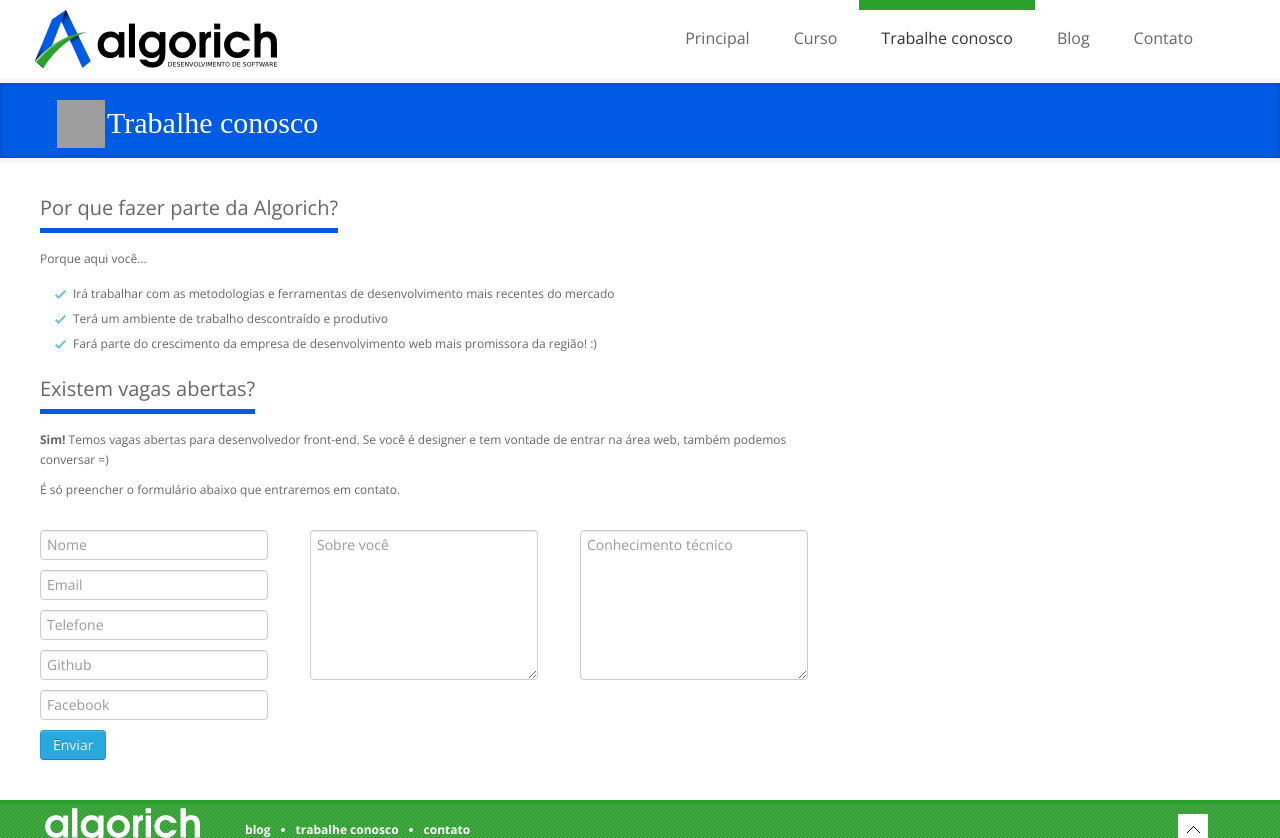
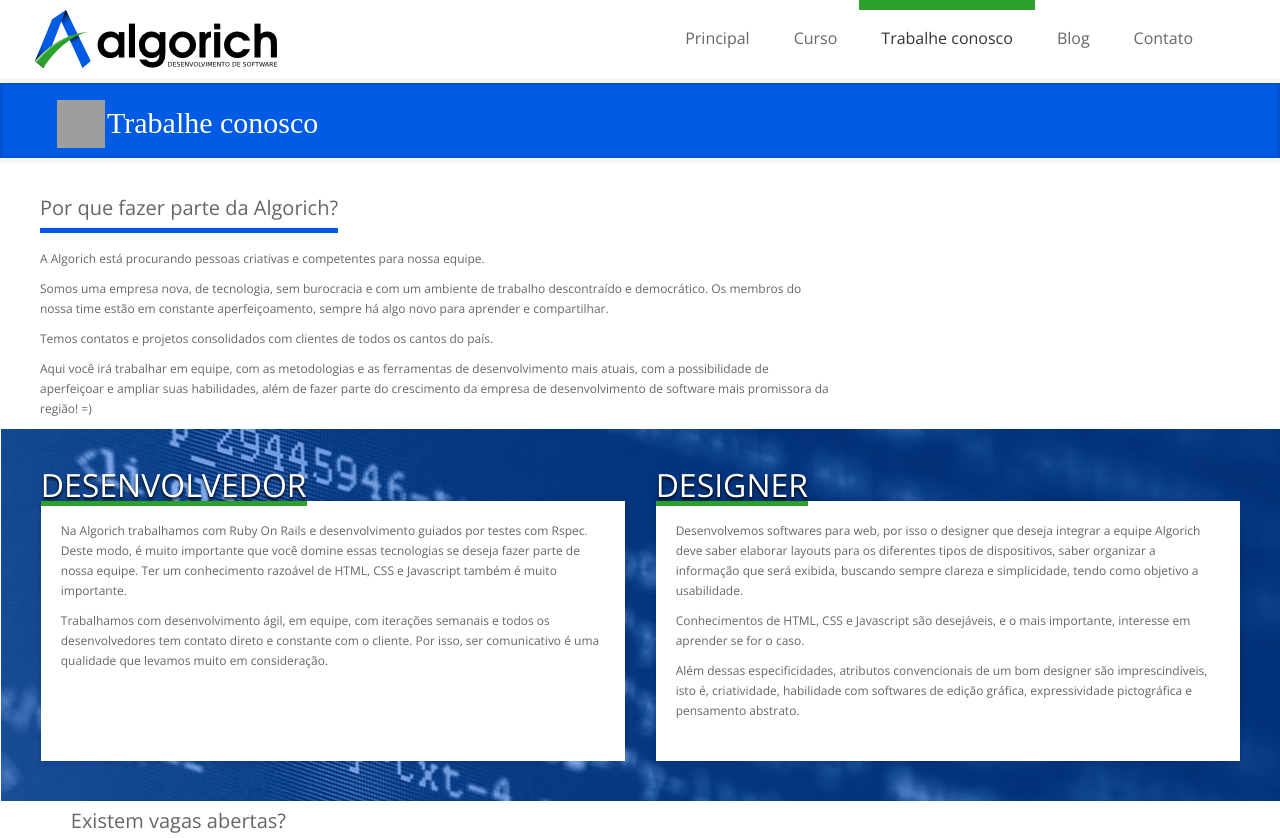
Before and after one commit to algorich/site2.0, a Jekyll site: the page built from trabalhe-conosco.html, in a window 1280 px wide, cut to the strip 0-838 px from the top of the page. Built offline with Jekyll 4.4.1, drawn with Linux system fonts in a browser that asks for light colours; some web fonts are replaced; some of the changed text lies outside the part shown; grey boxes are pictures that could not be loaded.

Commit message:
Modificado trabalhe conosco.

```diff
--- a/css/overwrite.css
+++ b/css/overwrite.css
@@ -254,6 +254,45 @@ ul, ol { margin: 15px; }
 }
 
 /*
+** Jobs
+*/
+
+#developers_and_designers {
+    margin: 0 0 0 -70px;
+    padding: 40px;
+    width: calc(100% - 1px);
+
+    background: #005be4 url("../img/job_bg.png") no-repeat center;
+}
+
+.job_description {
+    padding: 20px;
+    min-height: 220px;
+
+    background: #fff;
+    box-shadow: 0 0 5px rgba(0, 0, 0, 0.2);
+}
+
+#developers_and_designers h3 {
+    margin-bottom: -5px;
+
+    color: #fff;
+    font-size: 32px;
+    text-transform: uppercase;
+    text-shadow: 0 2px 3px #000;
+}
+
+#developers_and_designers h3 span {
+    display: inline-block;
+
+    border-bottom: 5px solid #2ca02c;
+}
+
+.job_form textarea {
+    height: 230px;
+}
+
+/*
 ** Responsive
 */
 
--- a/trabalhe-conosco.html
+++ b/trabalhe-conosco.html
@@ -29,28 +29,87 @@ id: trabalhe-conosco
 
         <div class="title"><h2>Por que fazer parte da Algorich?</h2></div>
 
-        <p>Porque aqui você...</p>
-        <ul class="check_list">
-          <li>Irá trabalhar com as metodologias e ferramentas de desenvolvimento
-              mais recentes do mercado</li>
-          <li>Terá um ambiente de trabalho descontraído e produtivo</li>
-          <li>Fará parte do crescimento da empresa de desenvolvimento web mais
-            promissora da região! :)</li>
-        </ul>
+        <p>A Algorich está procurando pessoas criativas e competentes para nossa
+          equipe.</p>
 
+        <p>Somos uma empresa nova, de tecnologia, sem burocracia e com um
+          ambiente de trabalho descontraído e democrático. Os membros do nossa
+          time estão em constante aperfeiçoamento, sempre há algo novo para
+          aprender e compartilhar.</p>
+
+        <p>Temos contatos e projetos consolidados com clientes de todos os
+          cantos do país.</p>
+
+        <p>Aqui você irá trabalhar em equipe, com as metodologias e as
+          ferramentas de desenvolvimento mais atuais, com a possibilidade de
+          aperfeiçoar e ampliar suas habilidades, além de fazer parte do
+          crescimento da empresa de desenvolvimento de software mais promissora
+          da região! =)</p>
+
+      </div>
+
+      <div class="span12">
+
+        <div class="row-fluid" id="developers_and_designers">
+          <div class="span6">
+            <h3><span>Desenvolvedor</span></h3>
+
+            <div class="job_description">
+              <p>Na Algorich trabalhamos com Ruby On Rails e desenvolvimento
+                guiados por testes com Rspec. Deste modo, é muito importante
+                que você domine essas tecnologias se deseja fazer parte de
+                nossa equipe. Ter um conhecimento razoável de HTML, CSS e
+                Javascript também é muito importante.</p>
+
+              <p>Trabalhamos com desenvolvimento ágil, em equipe, com iterações
+                semanais e todos os desenvolvedores tem contato direto e
+                constante com o cliente. Por isso, ser comunicativo é uma
+                qualidade que levamos muito em consideração.</p>
+            </div>
+          </div>
+
+          <div class="span6">
+            <h3><span>Designer</span></h3>
+
+            <div class="job_description">
+              <p>Desenvolvemos softwares para web, por isso o designer que
+                deseja integrar a equipe Algorich deve saber elaborar layouts
+                para os diferentes tipos de dispositivos, saber organizar a
+                informação que será exibida, buscando sempre clareza e
+                simplicidade, tendo como objetivo a usabilidade.</p>
+
+              <p>Conhecimentos de HTML, CSS e Javascript são desejáveis, e o
+                mais importante, interesse em aprender se for o caso.</p>
+
+              <p>Além dessas especificidades, atributos convencionais de um
+                bom designer são imprescindíveis, isto é, criatividade,
+                habilidade com softwares de edição gráfica, expressividade
+                pictográfica e pensamento abstrato.</p>
+            </div>
+          </div>
+        </div>
+
+      </div>
+
+      <div class="span8">
 
         <div class="title"><h2>Existem vagas abertas?</h2></div>
 
-        <p><strong>Sim!</strong> Temos vagas abertas para desenvolvedor front-end. Se você é designer
-        e tem vontade de entrar na área web, também podemos conversar =)</p>
-        <p>É só preencher o formulário abaixo que entraremos em contato.</p>
+        <p><strong>Sim!</strong> Temos vagas abertas tanto para desenvolvedor
+          quanto para designer. Se você tem interesse em fazer parte da nossa
+          equipe, preencha o formulário abaixo que o mais breve possível
+          entraremos em contato. Não mora em Campos? Te ajudamos com a
+          mudança! =)</p>
 
-        <br />
-
-        <form action="https://algorich.wufoo.com/forms/z7x4a3/#public" method="post" name="form1" autocomplete="off" enctype="multipart/form-data">
+        <form action="https://algorich.wufoo.com/forms/z7x4a3/#public" method="post" name="form1" autocomplete="off" enctype="multipart/form-data" class="job_form">
 
           <div class="row-fluid">
             <div class="span4 row-fluid">
+              <select id="Field17" name="Field17" class="span11">
+                <option value="" selected="selected"></option>
+                <option value="Desenvolvedor">Desenvolvedor</option>
+                <option value="Designer">Designer</option>
+              </select>
               <input name="Field15" class="span11" type="text" required="true" placeholder="Nome" />
               <input name="Field2" class="span11" type="email" spellcheck="false" required="true" placeholder="Email"/>
               <input name="Field6" class="span11" type="text" required="true" placeholder="Telefone" />
```
Also changed, not shown: img/job_bg.png (added).
